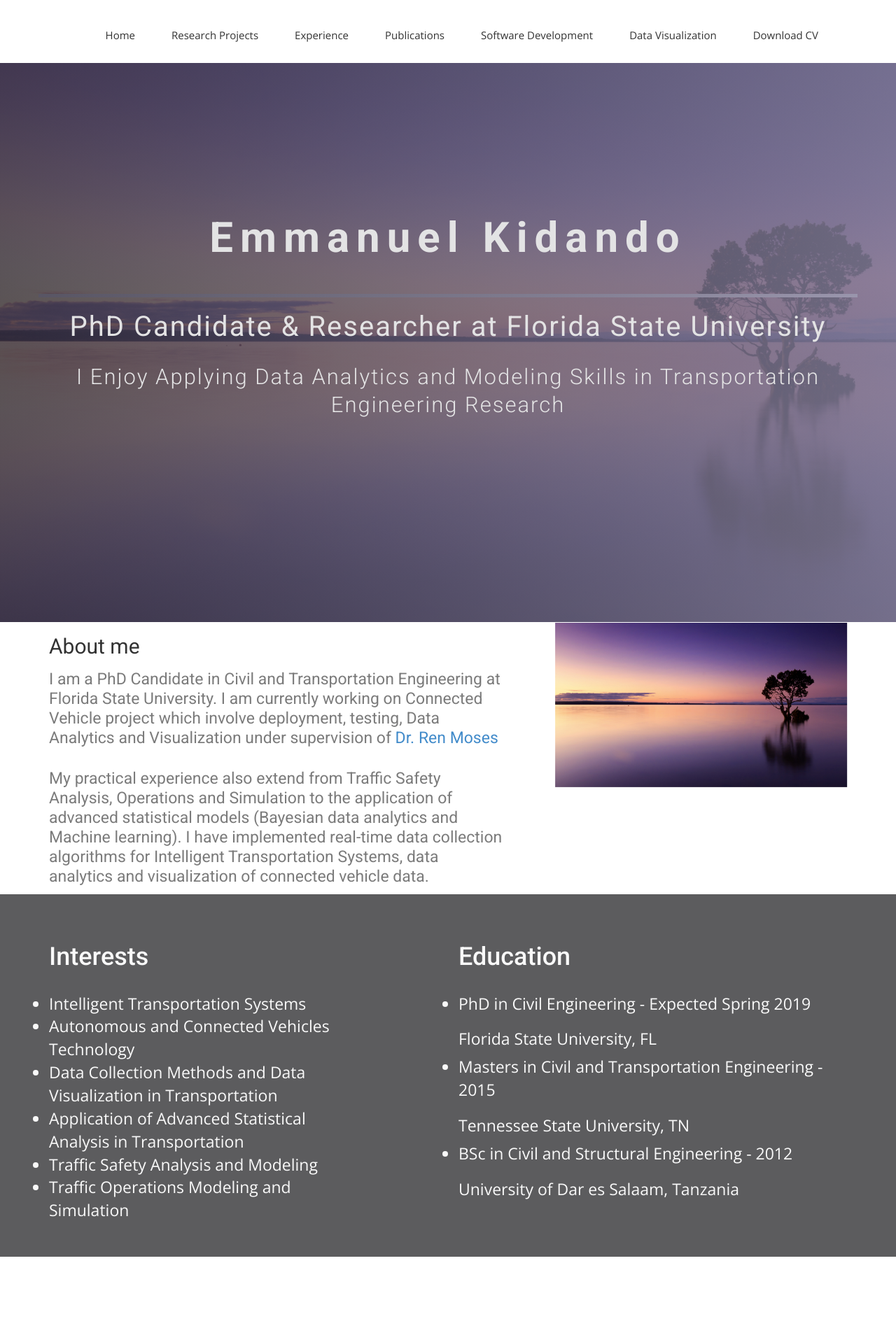
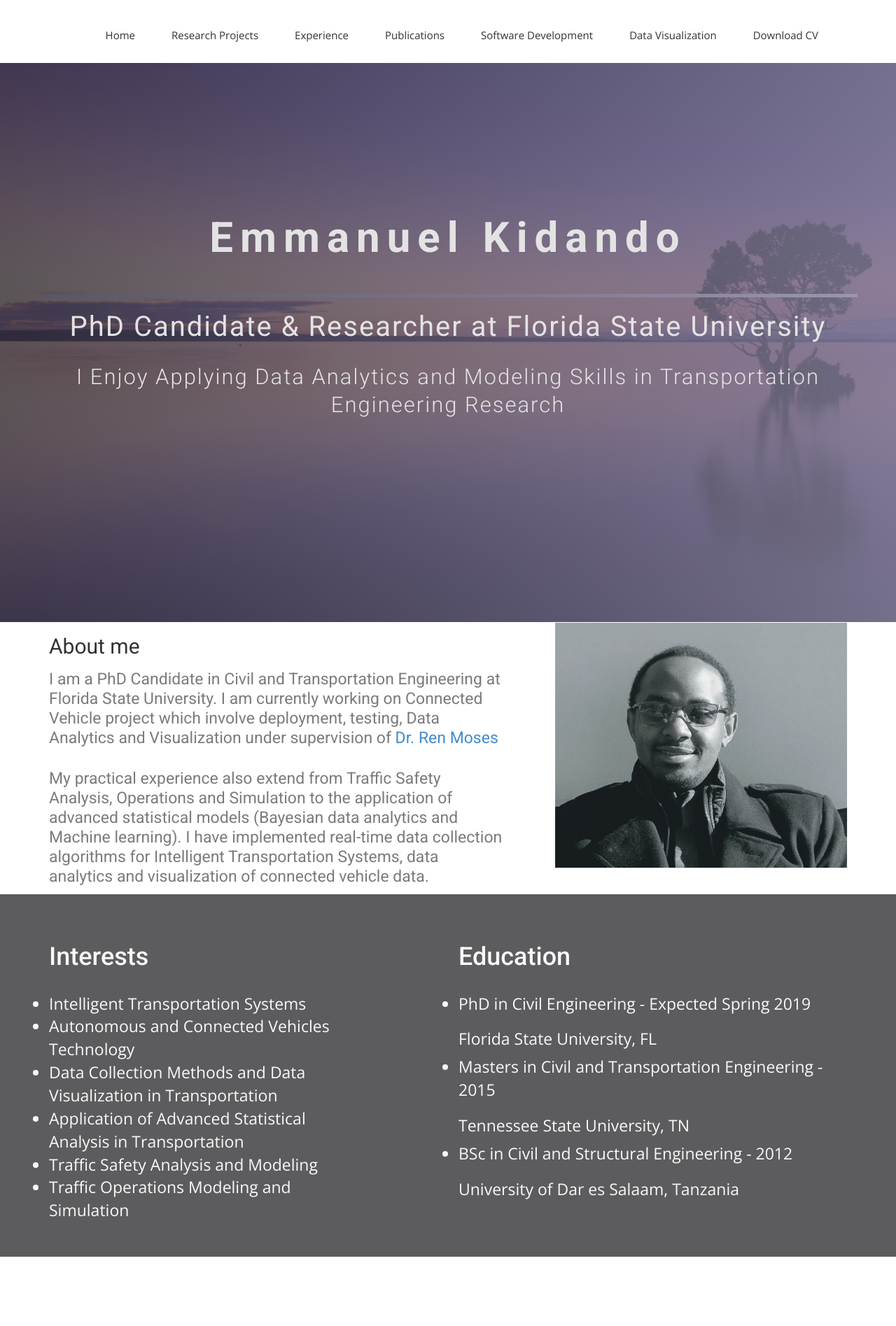
Before and after one commit to ekidando/Emma, a Jekyll site: the page built from index.html, in a window 1280 px wide. Shown: the top 1895 px of the page at 70% size. Built offline with Jekyll 4.4.1, drawn with Linux system fonts in a browser that asks for light colours; nearby versions of some CDN libraries; some web fonts are replaced.

Commit message:
Update index.html

```diff
--- a/index.html
+++ b/index.html
@@ -39,9 +39,9 @@ published: true
       </div><!-- .col-md-7 close -->
       <div class="col-md-5 col-sm-12">
         <div class="block">
-
-          <img src="img/1.jpg" classs="avatar">
-
+          <div classs="avatar">
+          <img src="img/2-2.jpg">
+          </div>
         </div>
       </div><!-- .col-md-5 close -->
     </div>
```
